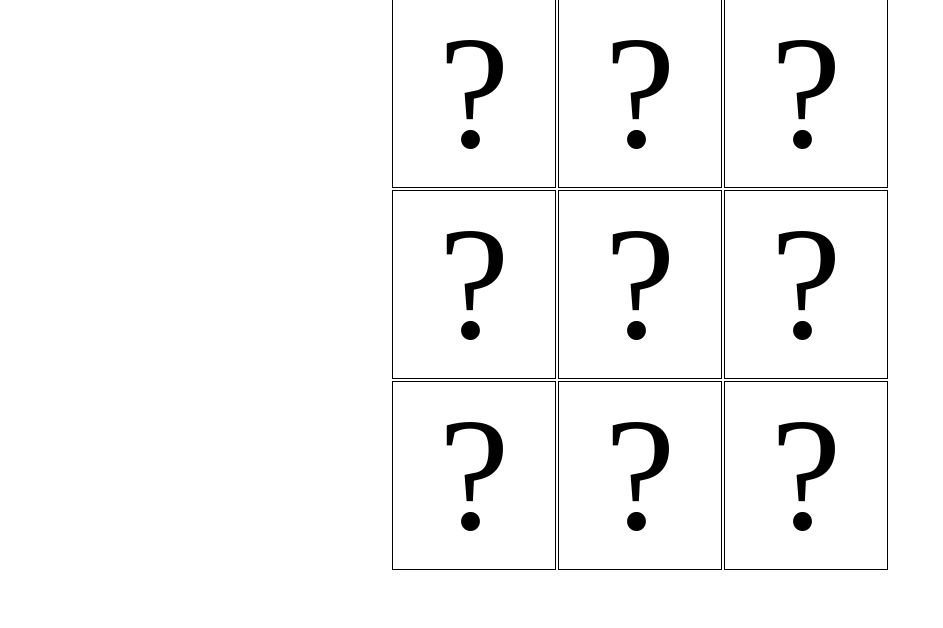
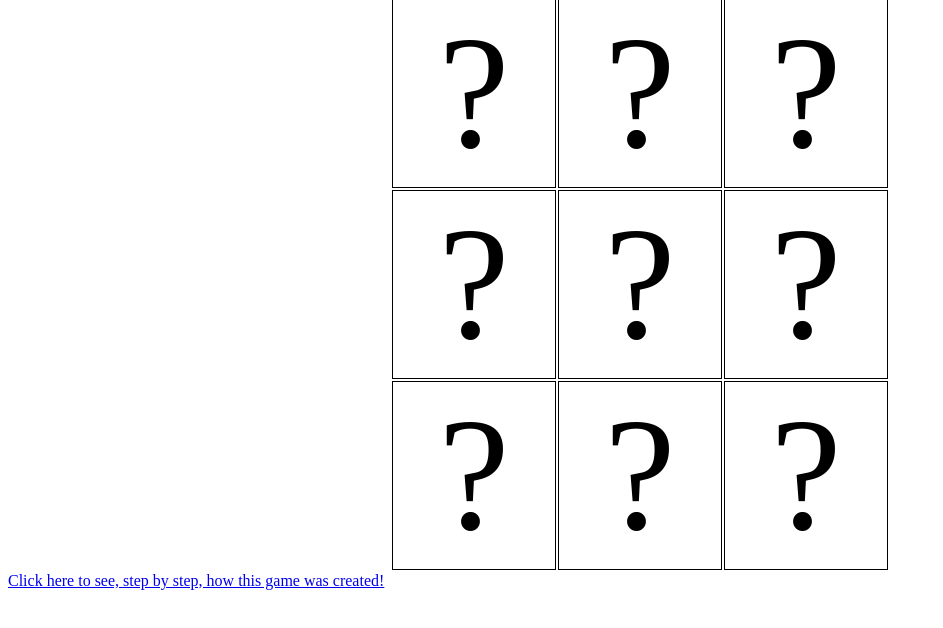
Before and after one commit to EricSeastrand/tic-tac-toe, a plain HTML site: page index.html in a window 1280 px wide. Shown: the part 58-686 px from the top of the page, without its empty margins (0-943 px from the left). Drawn offline with nearby package versions, Linux system fonts and the light colour scheme.

Commit message:
Added a link at the bottom of the page that takes you to the project commit list on github, so players can see how the game was created.

```diff
--- a/index.html
+++ b/index.html
@@ -19,7 +19,9 @@
 		<div class="play-against-computer">
 			Play against computer?
 			<input id="play-against-computer" type="checkbox" checked="checked" />
+
 		</div>
+
 		<div class="whose-turn-is-it"></div>
 		<table class="tic-tac-toe-gameboard">
 		<!-- A tic-tac-toe board is essentially a 3x3 table. -->
@@ -44,6 +46,7 @@
 
 		</table>
 
+		<a target="_BLANK" href="https://github.com/willcodeforfood/tic-tac-toe/commits/master">Click here to see, step by step, how this game was created!</a>
 	</body>
 
 </html>
```
